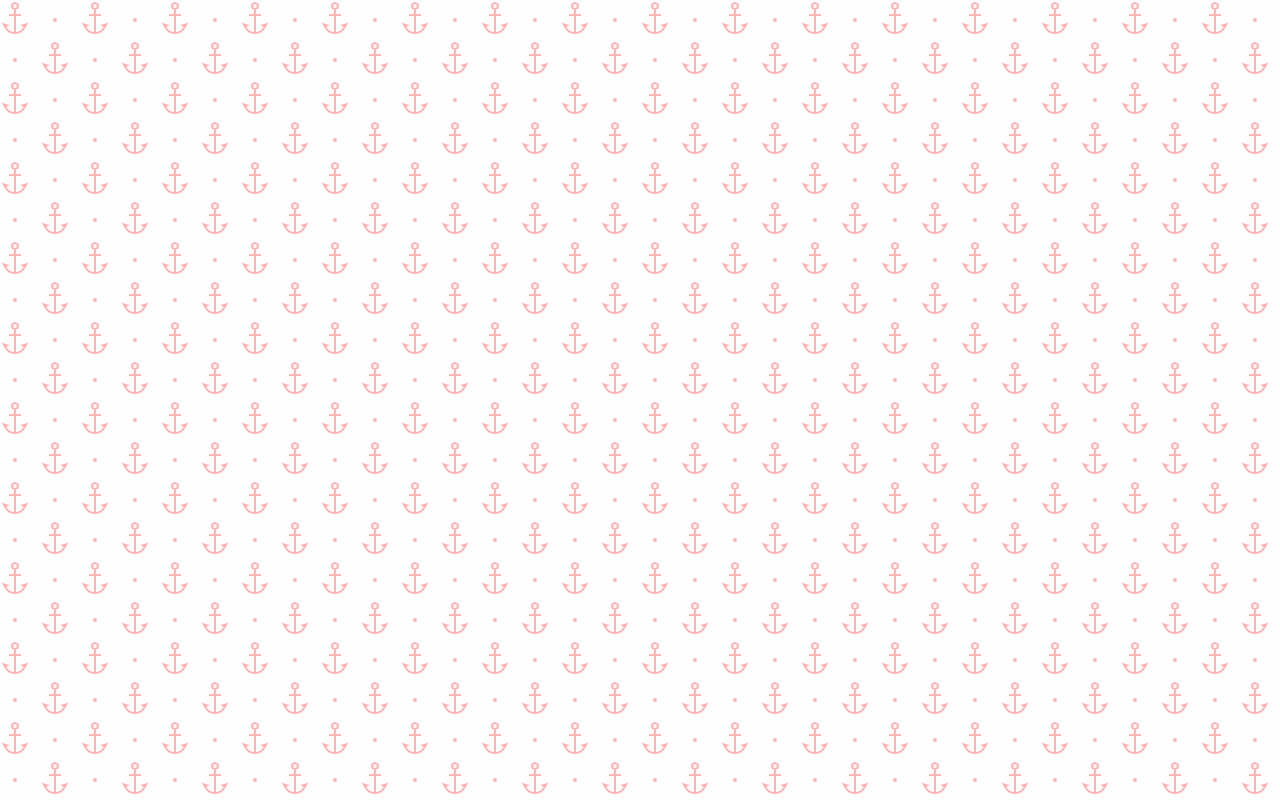
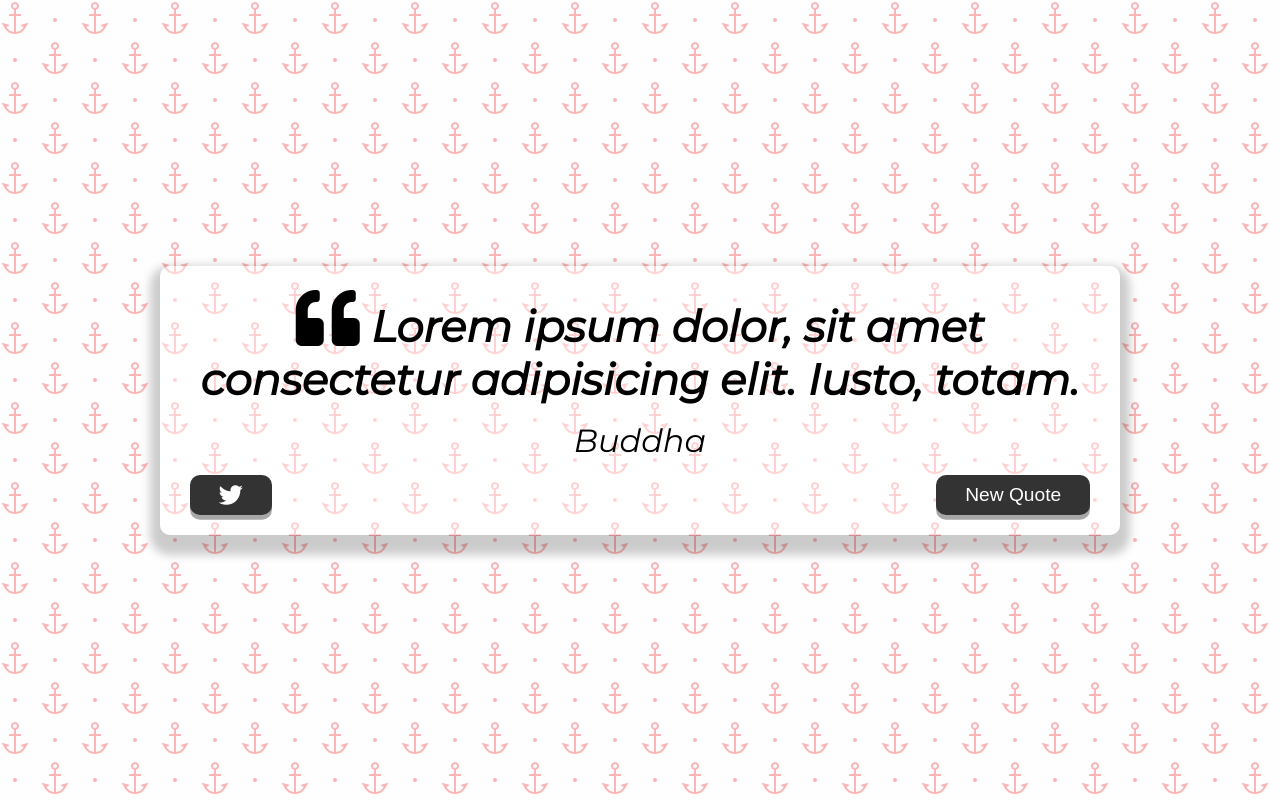
Before and after one commit to Emilija92/Quotes, a plain HTML site: page index.html in a window 1280 px wide. Drawn offline with Linux system fonts and the light colour scheme.

Commit message:
html and css

```diff
--- a/index.html
+++ b/index.html
@@ -11,7 +11,24 @@
 </head>
 <body>
 
-
+    <div class="quote-container" id="quote-container">
+        <!-- Quote -->
+        <div class="quote-text">
+            <i class="fas fa-quote-left"></i>
+            <span id="quote">Lorem ipsum dolor, sit amet consectetur adipisicing elit. Iusto, totam.</span>
+        </div>
+        <!-- Author -->
+        <div class="quote-author">
+            <span id="author">Buddha</span>
+        </div>
+        <!-- Buttons -->
+        <div class="button-container">
+            <button class="twitter-button" id="twitter" title="Tweet this!">
+                <i class="fab fa-twitter"></i>
+            </button>
+            <button id="new-quote">New Quote</button>
+        </div>
+    </div>
 
     <script src="main.js"></script>
 </body>
--- a/main.css
+++ b/main.css
@@ -17,3 +17,70 @@ body {
     justify-content: center;
     font-weight: 700;
 }
+
+.quote-container {
+    width: auto;
+    max-width: 900px;
+    padding: 20px 30px;
+    border-radius: 10px;
+    background-color: rgba(255,255,255,.4);
+    box-shadow: 0 10px 10px 10px rgba(0,0,0,.2);
+}
+.quote-text {
+    font-size: 2.7rem;
+}
+.long-quote {
+    font-size: 2rem;
+}
+.fa-quote-left {
+    font-size: 4rem;
+}
+.quote-author {
+    margin-top: 15px;
+    font-size: 2rem;
+    font-weight: 400;
+    font-style: italic;
+}
+.button-container {
+    margin-top: 15px;
+    display: flex;
+    justify-content: space-between;
+}
+button {
+    cursor: pointer;
+    font-size: 1.2rem;
+    height: 2.5rem;
+    border: none;
+    border-radius: 10px;
+    color: #fff;
+    background-color: #333;
+    outline: none;
+    padding:  0.5rem 1.8rem;
+    box-shadow: 0 0.3rem rgba(121,121,121,.65);
+}
+button:hover {
+    filter: brightness(130%);
+}
+button:active {
+    transform: translate(0, 0.3rem);
+    box-shadow: 0 0.1rem rgba(255,255,255,.65);
+}
+.twitter-button:hover {
+    color: #38a1f3;
+}
+.fa-twitter {
+    font-size: 1.5rem;
+}
+
+/*******************
+RESPONSIVE
+*******************/
+/* Media Query : Tablet or Smaller */
+@media screen and (max-width: 1000px) {
+    .quote-container {
+        margin: auto 10px;
+    }
+    .quote-text {
+        font-size: 2.2rem;
+    }
+}
```
